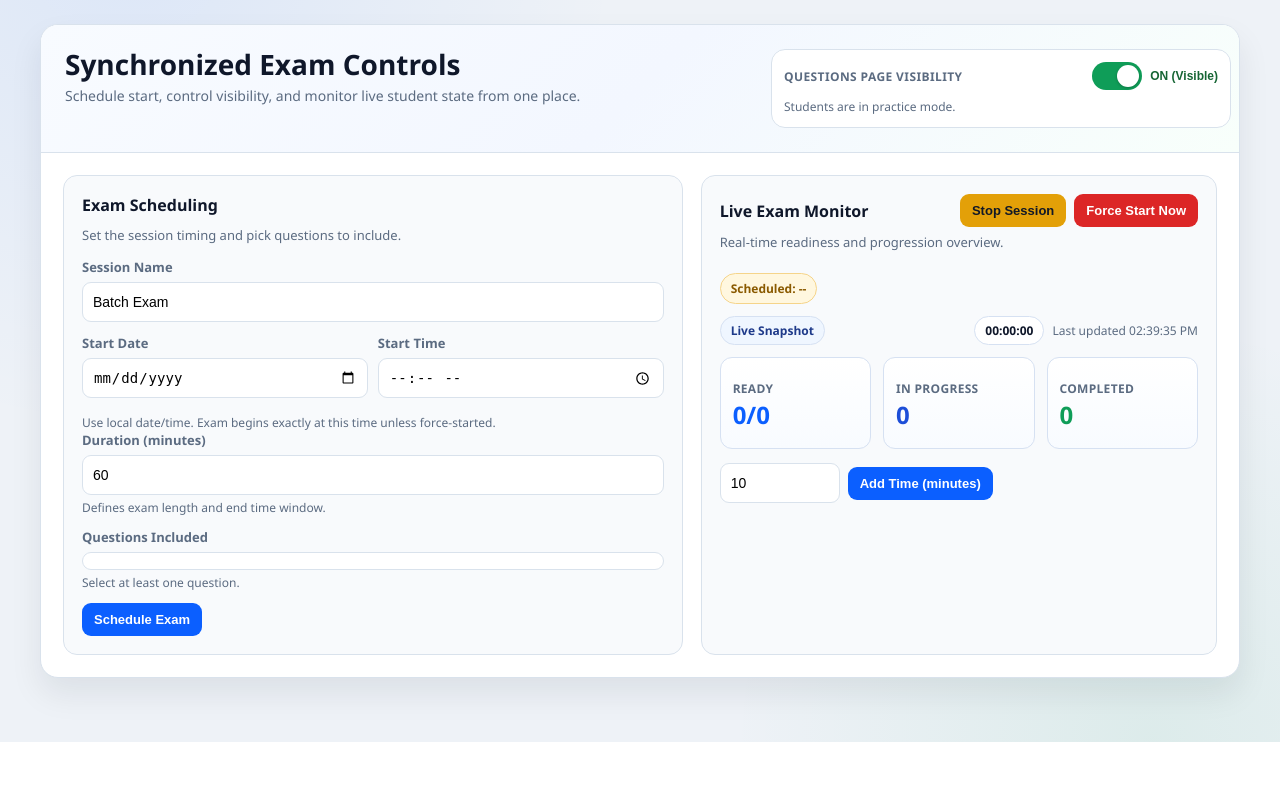
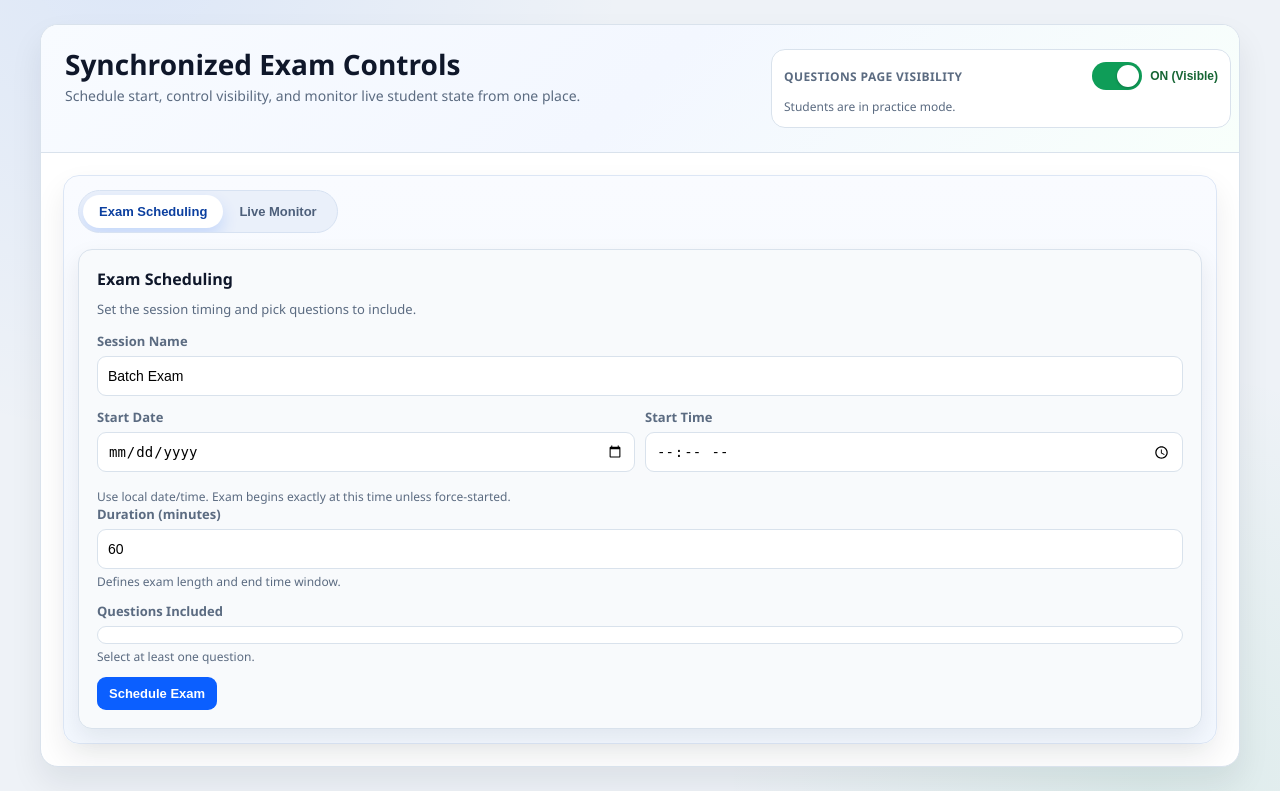
Before and after one commit to harsha-4144/aik-exam-system, a Flask app: page /admin/exam-center in a window 1280 px wide. Shown: the part 58-849 px from the top of the page. Before the commit the page ends 800 px from the top, so only its background shows below. Run offline with Flask 3, Linux system fonts and the light colour scheme; the visitor is signed in with stand-in values (Sample User, id 1); data that the repository does not hold is empty; some libraries are stand-ins or nearby versions.

Commit message:
Polish exam center UI with animated tabs and live monitor refinements

```diff
--- a/templates/admin_exam_center.html
+++ b/templates/admin_exam_center.html
@@ -181,11 +181,84 @@
             line-height: 1.45;
         }
 
-        .content {
+        .motion-stage {
             padding: 22px;
-            display: grid;
-            grid-template-columns: 1.2fr 1fr;
-            gap: 18px;
+        }
+
+        .dashboard-card {
+            border: 1px solid #dce6f5;
+            border-radius: 16px;
+            background: linear-gradient(180deg, #f9fbff 0%, #f3f8ff 100%);
+            box-shadow: 0 14px 30px rgba(15, 23, 42, 0.08);
+            padding: 14px;
+        }
+
+        .motion-tabs {
+            position: relative;
+            display: inline-flex;
+            align-items: center;
+            padding: 4px;
+            border: 1px solid #d7e2f2;
+            background: #eaf0fa;
+            border-radius: 999px;
+            margin-bottom: 16px;
+            overflow: hidden;
+        }
+
+        .tab-indicator {
+            position: absolute;
+            top: 4px;
+            left: 4px;
+            height: calc(100% - 8px);
+            border-radius: 999px;
+            background: #ffffff;
+            box-shadow: 0 8px 16px rgba(11, 95, 255, 0.16);
+            transition: transform 340ms cubic-bezier(0.22, 0.61, 0.36, 1), width 340ms cubic-bezier(0.22, 0.61, 0.36, 1);
+            z-index: 0;
+        }
+
+        .motion-tab {
+            position: relative;
+            z-index: 1;
+            border: none;
+            border-radius: 999px;
+            padding: 9px 16px;
+            font-size: 13px;
+            font-weight: 700;
+            color: #4d5f7a;
+            background: transparent;
+            cursor: pointer;
+            transition: color 200ms ease, transform 200ms ease;
+        }
+
+        .motion-tab:hover {
+            color: #1f3a63;
+            transform: translateY(-1px);
+        }
+
+        .motion-tab.active {
+            color: #0b3f9f;
+        }
+
+        .tab-content {
+            position: relative;
+        }
+
+        .tab-panel {
+            opacity: 0;
+            transform: translateY(12px);
+            transition: opacity 260ms ease, transform 300ms cubic-bezier(0.22, 0.61, 0.36, 1);
+            pointer-events: none;
+            height: 0;
+            overflow: hidden;
+        }
+
+        .tab-panel.active {
+            opacity: 1;
+            transform: translateY(0);
+            pointer-events: auto;
+            height: auto;
+            overflow: visible;
         }
 
         .card {
@@ -193,6 +266,13 @@
             border: 1px solid var(--line);
             border-radius: 14px;
             padding: 18px;
+            box-shadow: 0 10px 24px rgba(15, 23, 42, 0.08);
+            transition: transform 260ms ease, box-shadow 260ms ease;
+        }
+
+        .tab-panel.active .card:hover {
+            transform: translateY(-2px);
+            box-shadow: 0 16px 32px rgba(15, 23, 42, 0.12);
         }
 
         .card h3 {
@@ -422,8 +502,14 @@
         }
 
         @media (max-width: 980px) {
-            .content {
-                grid-template-columns: 1fr;
+            .motion-tabs {
+                display: flex;
+                width: 100%;
+            }
+
+            .motion-tab {
+                flex: 1;
+                text-align: center;
             }
         }
 
@@ -487,7 +573,16 @@
             </div>
         </div>
 
-        <div class="content">
+        <div class="motion-stage">
+            <div class="dashboard-card">
+            <div class="motion-tabs" role="tablist" aria-label="Exam center panels">
+                <span class="tab-indicator" id="tabIndicator"></span>
+                <button class="motion-tab active" id="tabSchedule" type="button" role="tab" aria-selected="true">Exam Scheduling</button>
+                <button class="motion-tab" id="tabMonitor" type="button" role="tab" aria-selected="false">Live Monitor</button>
+            </div>
+
+            <div class="tab-content">
+                    <section class="tab-panel active" id="panelSchedule">
                         <div class="card" id="exam-scheduling">
                             <h3>Exam Scheduling</h3>
                             <div class="subtext">Set the session timing and pick questions to include.</div>
@@ -533,7 +628,9 @@
                                 <button class="btn btn-primary" type="submit">Schedule Exam</button>
                             </form>
                         </div>
+                    </section>
 
+                    <section class="tab-panel" id="panelMonitor">
                         <div class="card" id="live-monitor">
                             <div class="monitor-head">
                                 <h3 style="margin:0;">Live Exam Monitor</h3>
@@ -579,6 +676,9 @@
                                 <button class="btn btn-primary" type="submit">Add Time (minutes)</button>
                             </form>
                         </div>
+                    </section>
+            </div>
+            </div>
         </div>
     </div>
 </div>
@@ -609,6 +709,11 @@
     const switchTrack = document.getElementById("switchTrack");
     const switchStateText = document.getElementById("switchStateText");
     const switchHelpText = document.getElementById("switchHelpText");
+    const tabIndicator = document.getElementById("tabIndicator");
+    const tabSchedule = document.getElementById("tabSchedule");
+    const tabMonitor = document.getElementById("tabMonitor");
+    const panelSchedule = document.getElementById("panelSchedule");
+    const panelMonitor = document.getElementById("panelMonitor");
     const forceStartForm = document.getElementById("forceStartForm");
     const stopSessionForm = document.getElementById("stopSessionForm");
     const addTimeForm = document.getElementById("addTimeForm");
@@ -620,6 +725,39 @@
     const monitorScheduledAt = document.getElementById("monitorScheduledAt");
     let localRemainingSeconds = null;
     let isTimerRunning = false;
+
+    function updateTabIndicator() {
+        if (!tabIndicator || !tabSchedule || !tabMonitor) return;
+        const activeBtn = tabMonitor.classList.contains("active") ? tabMonitor : tabSchedule;
+        tabIndicator.style.width = `${activeBtn.offsetWidth}px`;
+        tabIndicator.style.transform = `translateX(${activeBtn.offsetLeft - 4}px)`;
+    }
+
+    function setPanelState(state) {
+        if (!tabSchedule || !tabMonitor || !panelSchedule || !panelMonitor) return;
+        const isMonitor = state === "monitor";
+        tabSchedule.classList.toggle("active", !isMonitor);
+        tabMonitor.classList.toggle("active", isMonitor);
+        panelSchedule.classList.toggle("active", !isMonitor);
+        panelMonitor.classList.toggle("active", isMonitor);
+        tabSchedule.setAttribute("aria-selected", String(!isMonitor));
+        tabMonitor.setAttribute("aria-selected", String(isMonitor));
+        requestAnimationFrame(updateTabIndicator);
+    }
+
+    if (tabSchedule) {
+        tabSchedule.addEventListener("click", () => setPanelState("schedule"));
+    }
+    if (tabMonitor) {
+        tabMonitor.addEventListener("click", () => setPanelState("monitor"));
+    }
+
+    if (window.location.hash === "#live-monitor") {
+        setPanelState("monitor");
+    } else {
+        setPanelState("schedule");
+    }
+    window.addEventListener("resize", updateTabIndicator);
 
     function renderSwitchState(isHidden) {
         if (!switchTrack || !switchStateText || !switchHelpText || !hiddenField) return;
```
Lines whose indentation alone changed are shown as unchanged.
